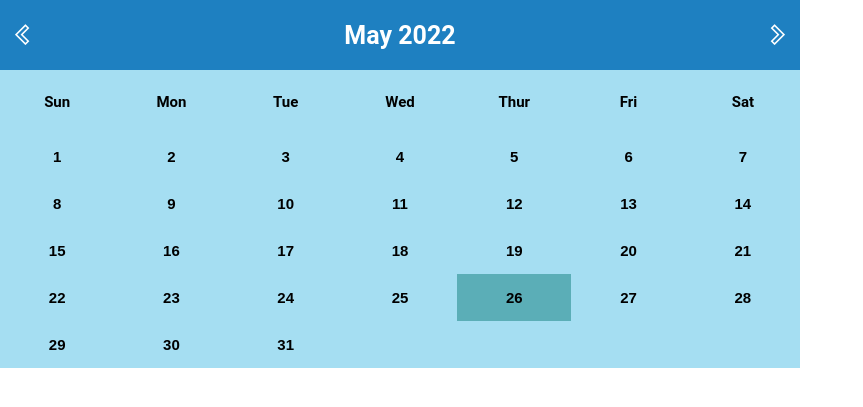
After one commit to Ethanlyt/ezLeave, a PHP site: page /calendar.html in a window 1280 px wide. The commit adds this page. Shown: the top 407 px of the page, without its empty margins (0-863 px from the left). Run offline with PHP 8.4, Linux system fonts and the light colour scheme.

Commit message:
Completed Calendar component

```diff
--- /dev/null
+++ b/calendar.html
@@ -0,0 +1,93 @@
+<!DOCTYPE html>
+<html lang="en">
+<head>
+    <meta charset="UTF-8">
+    <meta http-equiv="X-UA-Compatible" content="IE=edge">
+    <meta name="viewport" content="width=device-width, initial-scale=1.0">
+    <title>Document</title>
+
+    <!-- Styles -->
+    <link rel="stylesheet" href="css/general.css">
+    <link rel="stylesheet" href="css/calendar.css">
+
+    <script src="/javascript/calendar.js"></script>
+
+    <!-- Google Fonts -->
+    <link rel="preconnect" href="https://fonts.gstatic.com">
+    <link href="https://fonts.googleapis.com/css2?family=Lato:wght@100;300;400;700&display=swap" rel="stylesheet">
+
+     <!-- Line Awesome -->
+     <link rel="stylesheet" href="https://maxst.icons8.com/vue-static/landings/line-awesome/line-awesome/1.3.0/css/line-awesome.min.css">
+
+
+</head>
+<body>
+
+    <div class="calendar">
+
+        <input type="date" name="date" class="calendar-input" id="calendar-input"/>
+
+        <!-- Section for selecting months -->
+        <div class="calendar-header">
+            <button class='button calendar-header-btn' id="calendar-left"><i class="las la-chevron-left"></i></button>
+            <span class="calendar-header-text" id="calendar-header-text">N/A</span>
+            <button class='button calendar-header-btn' id="calendar-right"><i class="las la-chevron-right"></i></button>
+        </div>
+
+        <!-- "Actual calendar grid" -->
+        <span class="calendar-dow calendar-sunday">Sun</span>
+        <span class="calendar-dow calendar-monday">Mon</span>
+        <span class="calendar-dow calendar-tuesday">Tue</span>
+        <span class="calendar-dow calendar-wednesday">Wed</span>
+        <span class="calendar-dow calendar-thursday">Thur</span>
+        <span class="calendar-dow calendar-friday">Fri</span>
+        <span class="calendar-dow calendar-saturday">Sat</span>
+
+        <span class="calendar-grid calendar-grid1"></span>
+        <span class="calendar-grid calendar-grid2"></span>
+        <span class="calendar-grid calendar-grid3"></span>
+        <span class="calendar-grid calendar-grid4"></span>
+        <span class="calendar-grid calendar-grid5"></span>
+        <span class="calendar-grid calendar-grid6"></span>
+        <span class="calendar-grid calendar-grid7"></span>
+        <span class="calendar-grid calendar-grid8"></span>
+        <span class="calendar-grid calendar-grid9"></span>
+        <span class="calendar-grid calendar-grid10"></span>
+        <span class="calendar-grid calendar-grid11"></span>
+        <span class="calendar-grid calendar-grid12"></span>
+        <span class="calendar-grid calendar-grid13"></span>
+        <span class="calendar-grid calendar-grid14"></span>
+        <span class="calendar-grid calendar-grid15"></span>
+        <span class="calendar-grid calendar-grid16"></span>
+        <span class="calendar-grid calendar-grid17"></span>
+        <span class="calendar-grid calendar-grid18"></span>
+        <span class="calendar-grid calendar-grid19"></span>
+        <span class="calendar-grid calendar-grid20"></span>
+        <span class="calendar-grid calendar-grid21"></span>
+        <span class="calendar-grid calendar-grid22"></span>
+        <span class="calendar-grid calendar-grid23"></span>
+        <span class="calendar-grid calendar-grid24"></span>
+        <span class="calendar-grid calendar-grid25"></span>
+        <span class="calendar-grid calendar-grid26"></span>
+        <span class="calendar-grid calendar-grid27"></span>
+        <span class="calendar-grid calendar-grid28"></span>
+        <span class="calendar-grid calendar-grid29"></span>
+        <span class="calendar-grid calendar-grid30"></span>
+        <span class="calendar-grid calendar-grid31"></span>
+        <span class="calendar-grid calendar-grid32"></span>
+        <span class="calendar-grid calendar-grid33"></span>
+        <span class="calendar-grid calendar-grid34"></span>
+        <span class="calendar-grid calendar-grid35"></span>
+        <span class="calendar-grid calendar-grid36"></span>
+        <span class="calendar-grid calendar-grid37"></span>
+        <span class="calendar-grid calendar-grid38"></span>
+        <span class="calendar-grid calendar-grid39"></span>
+        <span class="calendar-grid calendar-grid40"></span>
+        <span class="calendar-grid calendar-grid41"></span>
+        <span class="calendar-grid calendar-grid42"></span>
+
+    </div>
+
+
+</body>
+</html>
--- /dev/null
+++ b/css/calendar.css
@@ -0,0 +1,89 @@
+.calendar {
+    display: grid;
+    grid-template-areas:
+        "header header header header header header header"
+        "sunday monday tuesday wednesday thursday friday saturday"
+        "day day day day day day day"
+        "day day day day day day day"
+        "day day day day day day day"
+        "day day day day day day day"
+        "day day day day day day day"
+        "day day day day day day day"
+        "day day day day day day day";
+    grid-template-rows: 70px repeat(8, auto);
+    grid-template-columns: repeat(7, 1fr);
+
+    max-width: 800px;
+}
+
+
+
+.calendar-input {
+    position: absolute;
+    display: none;
+}
+
+
+.calendar-header {
+    grid-area: header;
+    display: flex;
+    justify-content: space-between;
+    align-items: center;
+
+    padding: 2rem 1rem;
+
+    background-color: var(--blue3);
+    color: white;
+
+    font-size: 2.5em;
+    font-weight: bolder;
+}
+
+.calendar-header-btn {
+    color: white;
+    font-size: 1em;
+}
+
+
+
+.calendar-dow {
+    background-color: var(--blue1);
+    text-align: center;
+    align-content: center;
+    font-size: 1.5em;
+    padding: 1.5em;
+    font-weight: bolder;
+}
+
+.calendar-sunday { grid-area: sunday; }
+.calendar-monday { grid-area: monday; }
+.calendar-tuesday { grid-area: tuesday; }
+.calendar-wednesday { grid-area: wednesday; }
+.calendar-thursday { grid-area: thursday; }
+.calendar-friday { grid-area: friday; }
+.calendar-saturday { grid-area: saturday; }
+
+
+
+.calendar-grid {
+    background-color: var(--blue1);
+}
+
+
+
+.calendar-button {
+    padding: 1em;
+    width: 100%;
+    height: 100%;
+
+    font-size: 1.5rem;
+    font-weight: bold;
+
+    transition: background-color .2s ease;
+}
+
+
+
+.calendar-day-selected {
+    background-color: var(--blue2);
+}
--- a/css/general.css
+++ b/css/general.css
@@ -41,6 +41,6 @@ a {
 .button {
     appearance: none;
     border: none;
-    background-color: none;
+    background-color: transparent;
     cursor: pointer;
 }
--- a/index.html
+++ b/index.html
@@ -3,6 +3,7 @@
 <head>
     <title>EzLeave</title>
 
+    <!-- Styles -->
     <link rel="stylesheet" href="css/general.css">
     <link rel="stylesheet" href="css/nav.css">
     <link rel="stylesheet" href="css/jumbotron.css">
--- /dev/null
+++ b/javascript/calendar.js
@@ -0,0 +1,136 @@
+const months = ["January", "February", "March", "April", "May", "June",
+    "July", "August", "September", "October", "November", "December"
+];
+const dayOfWeek = ["Sunday", "Monday", "Tuesday", "Thursday", "Friday", "Saturday"];
+
+
+
+let leftbtn;
+let rightbtn;
+let yrmonth;
+let selectedDay = null;
+let dateInput;
+const calendarGrids = [];
+
+const now = new Date();
+const date = {
+    year: now.getFullYear(),
+    month: now.getMonth(),
+    day: now.getDate()
+};
+
+
+document.addEventListener("DOMContentLoaded", function() {
+    const startingIndex = new Date(date.year, date.month, 1).getDay();
+
+    leftbtn = document.getElementById('calendar-left');
+    rightbtn = document.getElementById('calendar-right');
+    yrmonth = document.getElementById('calendar-header-text');
+    dateInput = document.getElementById('calendar-input');
+
+    // Retrieve the 7x6 calendar grids
+    for (let i = 1; i <= 7*6; ++i)
+        calendarGrids.push( document.querySelector(`.calendar-grid${i}`) );
+
+    setYearMonthText();
+    setDays();
+    setSelectedDay( calendarGrids[date.day + startingIndex - 1] );
+
+    leftbtn.addEventListener('click', setPrevmonth);
+    rightbtn.addEventListener('click', setNextMonth);
+});
+
+
+
+// Event handler when user clicks the '<' to switch to previous month
+function setPrevmonth() {
+
+    if (date.month === 0) {
+        date.year = date.year - 1;
+        date.month = 11;
+    } else {
+        date.month = date.month - 1;
+    }
+
+    setYearMonthText();
+    setDays();
+    clearSelectedDay();
+}
+
+
+
+// Event handler when user clicks the '>' to switch to next month
+function setNextMonth() {
+    if (date.month === 11) {
+        date.year = date.year + 1;
+        date.month = 0;
+    } else {
+        date.month = date.month + 1;
+    }
+
+    setYearMonthText();
+    setDays();
+    clearSelectedDay();
+}
+
+
+
+// Sets the header month text, as in "Febuary 2022"
+function setYearMonthText() {
+    yrmonth.innerText = `${months[ date.month ] } ${ date.year }`;
+}
+
+
+// Fills in the calendar with the dates from 1...30 or 31 with reference to current year and month
+function setDays() {
+    // Clear the existing content of the grids
+    calendarGrids.forEach((g)=> g.innerHTML = "");
+
+    // Get starting index within the array to append to, due to the first day can be various days of week
+    const startingIndex = new Date(date.year, date.month, 1).getDay();
+
+    // Get number of days in this month.
+    const noOfDays = new Date(date.year, date.month+1, 0).getDate();
+
+    // Append the buttons
+    for (var i = 0; i < noOfDays; ++i) {
+        calendarGrids[startingIndex + i].appendChild( getButton(i+1) );
+    }
+}
+
+
+// A factory for the button in the calendar grid. [ 1 ][ 2 ][ 3 ]...
+function getButton(day) {
+    const button = document.createElement('button');
+    button.classList.add('button', 'calendar-button');
+    button.innerText = day;
+    button.addEventListener('click', ()=> {
+        date.day = day;
+        setSelectedDay(button);
+    });
+    return button;
+}
+
+
+
+// Event handler when user clicks on one of the days in the calendar.
+function setSelectedDay(grid) {
+    clearSelectedDay();
+
+    selectedDay = grid;
+    date.day = parseInt( selectedDay.innerText );
+
+    selectedDay.classList.add('calendar-day-selected');
+
+    dateInput.value = `${date.year}-${date.month.toString().padStart(2, "0")}-${date.day.toString().padStart(2, "0")}`;
+}
+
+
+
+// Clears selected day selection
+function clearSelectedDay() {
+    if (!selectedDay) return;
+    selectedDay.classList.remove('calendar-day-selected');
+    selectedDay = null;
+    dateInput.value = '';
+}
```
